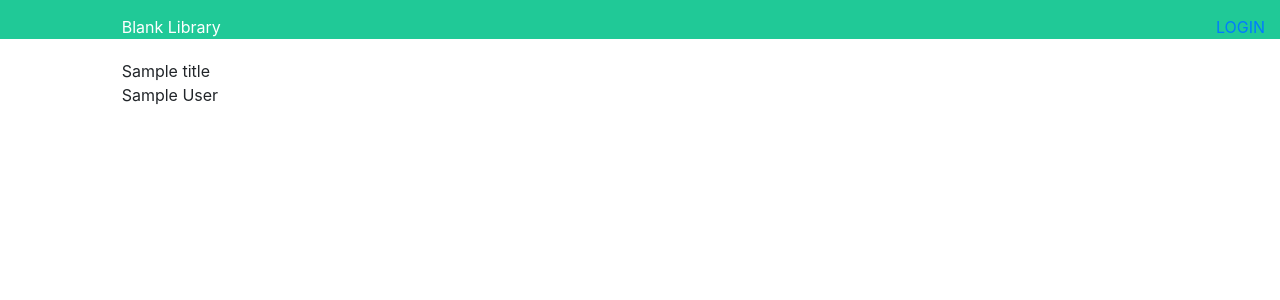
After one commit to azocher/sides, a Flask app: template cs50webdev/p1/templates/book.html in a window 1280 px wide. The commit adds this page. Shown: the top 300 px of the page. Run offline with Flask 2, Linux system fonts and the light colour scheme; the template is opened without the code that fills it: most values are stand-ins (such as "Sample title", 1, 10 or a date in 2020); some libraries are stand-ins or nearby versions.

Commit message:
saving mid-progress of creating individual book pages

```diff
--- a/cs50webdev/p1/application.py
+++ b/cs50webdev/p1/application.py
@@ -36,8 +36,14 @@ def index():
         # search for type criteria in db
         statement = "SELECT * FROM books WHERE " + type + " LIKE :input"
         results = db.execute(statement, {"input": input}).fetchall()
-        print(len(results))
         return render_template('main.html', results=results)
+
+@app.route("/book/<isbn>")
+def book(isbn):
+    info = db.execute("SELECT author, title FROM books WHERE isbn = :isbn", {"isbn" : isbn}).first()
+    title = info['title']
+    author = info['author']
+    return render_template('book.html', title=title, author=author)
 
 @app.route("/login", methods=['GET', 'POST'])
 def login():
--- /dev/null
+++ b/cs50webdev/p1/templates/book.html
@@ -0,0 +1,6 @@
+{% extends "index.html" %}
+  {% block title %}{{ title }} - {{ author }}{% endblock %}
+  {% block content %}
+    {{ title }}<br>
+    {{ author }}
+  {% endblock %}
--- a/cs50webdev/p1/templates/index.html
+++ b/cs50webdev/p1/templates/index.html
@@ -1,7 +1,7 @@
 <!DOCTYPE html>
 <html>
   <head>
-    <title>Blank Library - {% block title %}{% endblock %}</title>
+    <title>{% block title %}{% endblock %}</title>
     <link rel="stylesheet" href="https://stackpath.bootstrapcdn.com/bootstrap/4.1.3/css/bootstrap.min.css" integrity="sha384-MCw98/SFnGE8fJT3GXwEOngsV7Zt27NXFoaoApmYm81iuXoPkFOJwJ8ERdknLPMO" crossorigin="anonymous">
     <link rel="stylesheet" href="{{ url_for('static',filename='style.css')}}" type="text/css">
   </head>
--- a/cs50webdev/p1/templates/main.html
+++ b/cs50webdev/p1/templates/main.html
@@ -20,7 +20,7 @@
       <ul>
       {% for line in results %}
         <li>
-          <a href="#">{{ line['title'] }}</a><br>
+          <a href="{{ url_for('book', isbn=line['isbn']) }}">{{ line['title'] }}</a><br>
           {{ line['author'] }}<br>
           {{ line['isbn'] }}
         </li>
```
Also changed, not shown: 3 other files.
